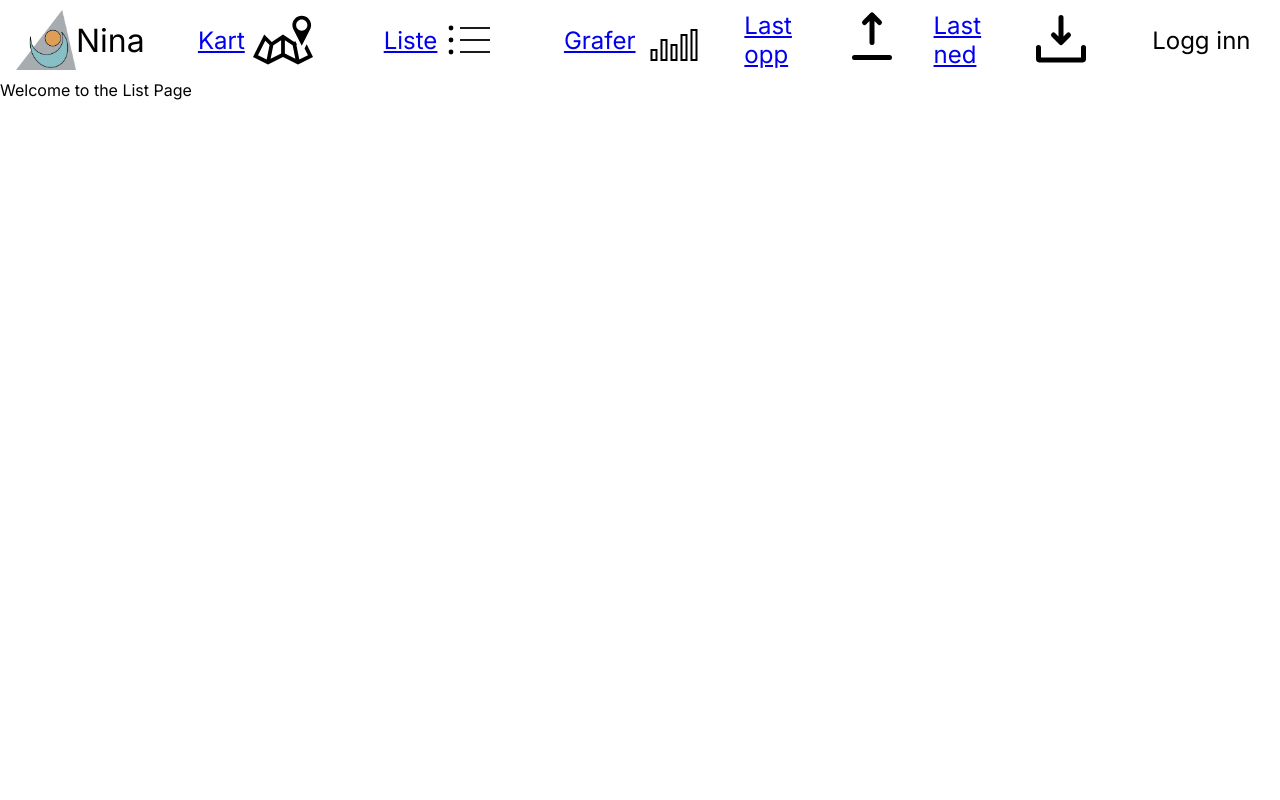
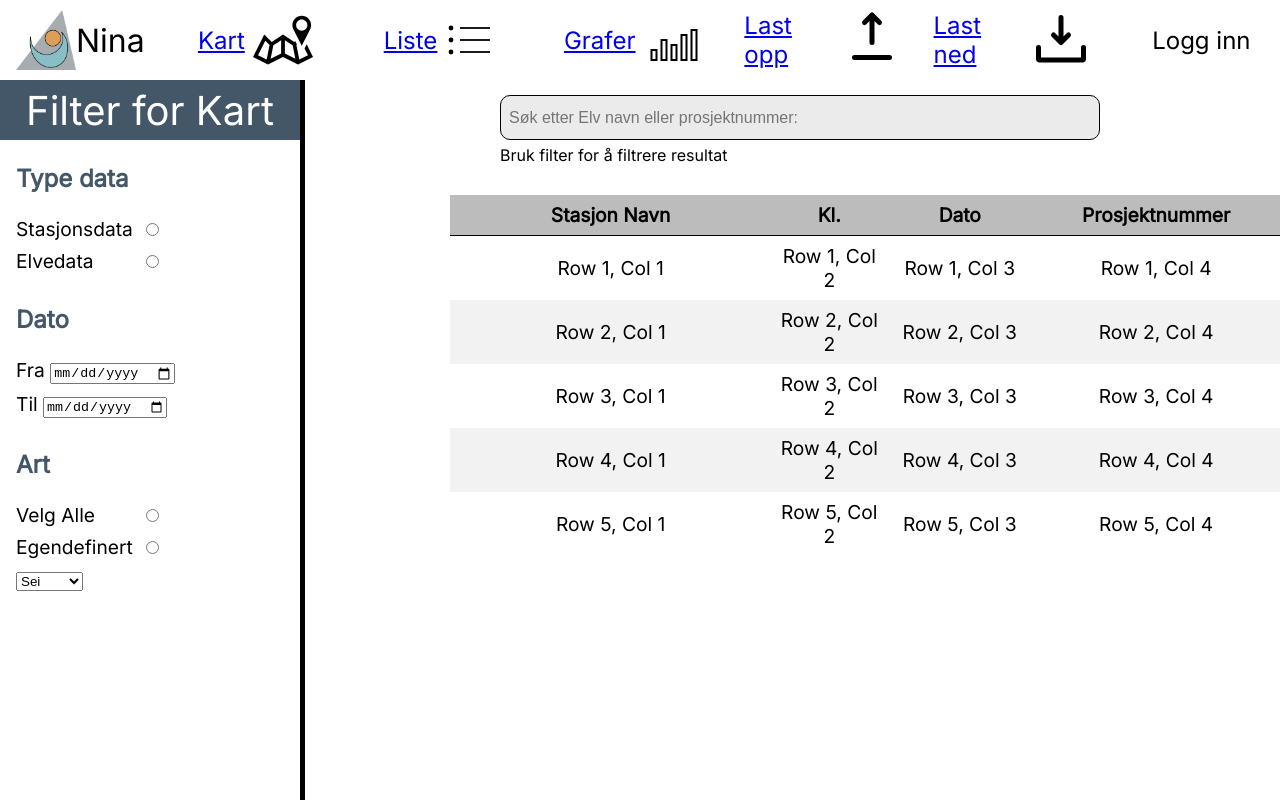
Before and after one commit to KevinMathisen/interactive-database-for-environmental-data, a SvelteKit app in the folder client/: page /list in a window 1280 px wide. Built offline with nearby package versions, Linux system fonts and the light colour scheme.

Commit message:
77 - feat: converted list page to svelte

```diff
--- a/client/src/routes/list/+page.svelte
+++ b/client/src/routes/list/+page.svelte
@@ -1,6 +1,120 @@
 <script> // List page logic here
+    import Filter from '$lib/filter.svelte';
+
+        // Define a function to generate table rows
+    function generateRows() {
+        const rows = [];
+        for (let i = 1; i <= 5; i++) {
+        const cells = [];
+        for (let j = 1; j <= 4; j++) {
+            cells.push(`Row ${i}, Col ${j}`);
+        }
+        rows.push(cells);
+        }
+        return rows;
+    }
 </script>
 
-<div>Welcome to the List Page</div>
+<div id="listSearchField">
+    <label for="listSearch"></label>
+    <input type="search" id="listSearch" name="listSearch" placeholder="Søk etter Elv navn eller prosjektnummer:" />
+    <div id="listSearchBottomText"> Bruk filter for å filtrere resultat</div>
+</div>
 
-<style> /* CSS here */ </style>
+    <!-- Table containing the list of station/riverdata -->
+<div id="listTable">
+    <table>
+        <thead>
+            <tr>
+                <th>Stasjon Navn</th>
+                <th>Kl.</th>
+                <th>Dato</th>
+                <th>Prosjektnummer</th>
+            </tr>
+        </thead>
+        <tbody>
+            {#each generateRows() as row, i}
+                <tr key={i}>
+                    {#each row as cell, j}
+                    <td key={j}>{cell}</td>
+                    {/each}
+                </tr>
+            {/each}
+        </tbody>
+    </table>
+</div>
+
+<Filter/>
+
+  <!-- Defines the filter options at the left side of the page -->
+
+
+
+<style>
+    /* ----------------- SEARCHFIELD -----------------*/
+
+    #listSearchField {
+        padding-left: 500px;
+        padding-top: 15px;
+    }
+
+    #listSearchBottomText {
+        padding-top: 5px;
+    }
+
+    input[type="search"] {
+        width: 600px;
+        height: 45px;
+        padding: 8px;
+        border: 1px solid black;
+        border-radius: 10px;
+        background-color: #ebebeb;     /* Color for the searchfield */
+        outline: none;
+        font-size: 16px;
+        color: #000000;
+    }
+
+    /* ----------------- TABLE -----------------*/
+
+    #listTable {
+        padding-left: 450px;
+        padding-top: 30px;
+    }
+
+    table {
+        border-collapse: collapse;   /* Used to avoid all borders being double-lined */
+        font-size: 1.2rem;
+    }
+
+    th {
+        border-bottom: 1px solid black;
+        padding: 8px;
+        text-align: center;
+        background-color: #bdbcbc;  /* Color for the searchfield */
+    }
+
+
+        /* Defines the width of each column in the table */
+    th:nth-child(1), td:nth-child(1) {
+        width: 500px;
+    }
+    th:nth-child(2), td:nth-child(2) {
+        width: 150px;
+    }
+    th:nth-child(3), td:nth-child(3) {
+        width: 200px;
+    }
+    th:nth-child(4), td:nth-child(4) {
+        width: 300px;
+    }
+
+
+    td {
+        text-align: center;
+        padding: 8px;
+    }
+
+    tr:nth-child(even) {
+        background-color: #f2f2f2;  /* Color for the even numbered rows */
+    }
+</style>
```
